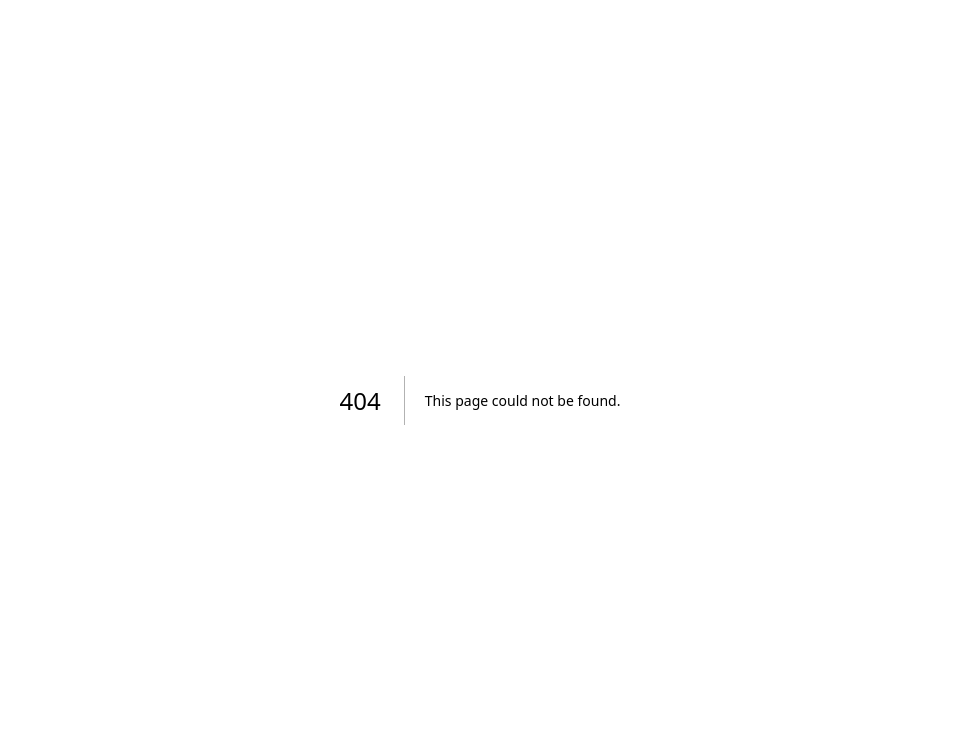
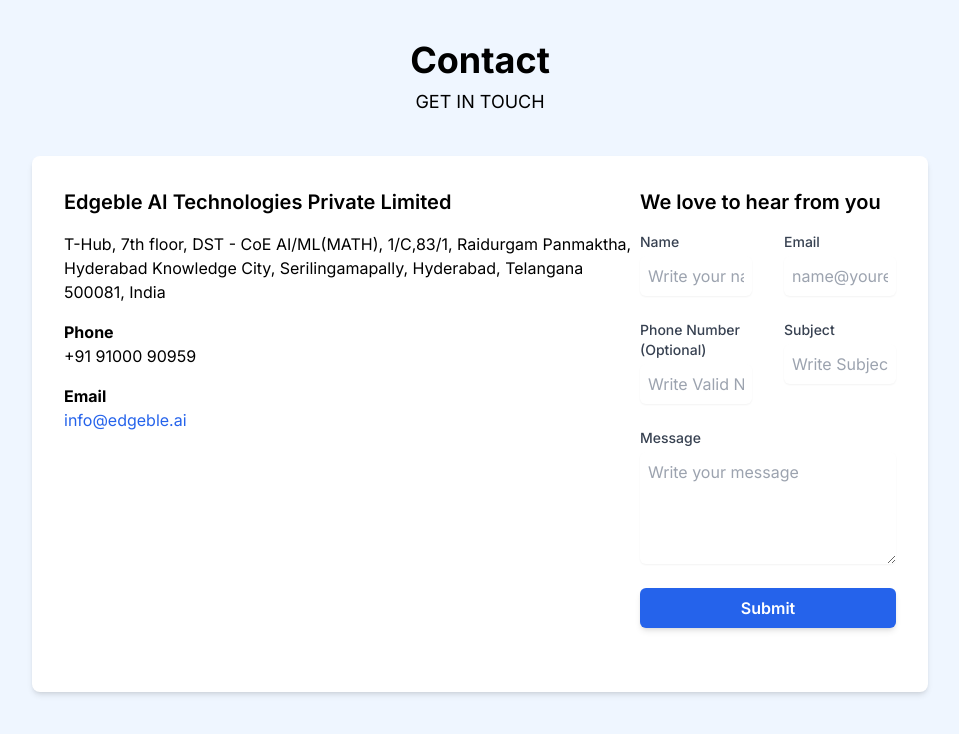
Before and after one commit to edgeble/edgeble, a Next.js app: page /contact in a window 1280 px wide. Before the commit this address had no page. Shown: the top 734 px of the page, without its empty margins (160-1119 px from the left). Built offline with nearby package versions, Linux system fonts and the light colour scheme.

Commit message:
Added Contact us page

```diff
--- /dev/null
+++ b/app/contact/page.tsx
@@ -0,0 +1,101 @@
+import React from 'react';
+
+const ContactUs = () => {
+    return (
+        <div className="bg-blue-50 min-h-screen flex flex-col items-center py-10">
+            <h1 className="text-4xl font-bold mb-2">Contact</h1>
+            <p className="text-lg mb-10">GET IN TOUCH</p>
+
+            <div className="bg-white shadow-md rounded-lg p-8 max-w-4xl w-full">
+                <div className="flex justify-between mb-8">
+                    <div>
+                        <h2 className="text-xl font-semibold mb-4">Edgeble AI Technologies Private Limited</h2>
+                        <p>T-Hub, 7th floor, DST - CoE AI/ML(MATH), 1/C,83/1, Raidurgam Panmaktha, Hyderabad Knowledge City, Serilingamapally, Hyderabad, Telangana 500081, India</p>
+                        <p className="mt-4"><strong>Phone</strong><br />+91 91000 90959</p>
+                        <p className="mt-4"><strong>Email</strong><br /><a href="mailto:info@edgeble.ai" className="text-blue-600">info@edgeble.ai</a></p>
+                    </div>
+                    <div>
+                        <h2 className="text-xl font-semibold mb-4">We love to hear from you</h2>
+                        <form className="grid grid-cols-1 gap-y-6 sm:grid-cols-2 sm:gap-x-8">
+                            <div className="sm:col-span-1">
+                                <label htmlFor="name" className="block text-sm font-medium text-gray-700">
+                                    Name
+                                </label>
+                                <input
+                                    type="text"
+                                    name="name"
+                                    id="name"
+                                    className="mt-1 p-2 block w-full border-gray-300 rounded-md shadow-sm"
+                                    placeholder="Write your name"
+                                />
+                            </div>
+
+                            <div className="sm:col-span-1">
+                                <label htmlFor="email" className="block text-sm font-medium text-gray-700">
+                                    Email
+                                </label>
+                                <input
+                                    type="email"
+                                    name="email"
+                                    id="email"
+                                    className="mt-1 p-2 block w-full border-gray-300 rounded-md shadow-sm"
+                                    placeholder="name@youremail.com"
+                                />
+                            </div>
+
+                            <div className="sm:col-span-1">
+                                <label htmlFor="phone" className="block text-sm font-medium text-gray-700">
+                                    Phone Number (Optional)
+                                </label>
+                                <input
+                                    type="tel"
+                                    name="phone"
+                                    id="phone"
+                                    className="mt-1 p-2 block w-full border-gray-300 rounded-md shadow-sm"
+                                    placeholder="Write Valid Number"
+                                />
+                            </div>
+
+                            <div className="sm:col-span-1">
+                                <label htmlFor="subject" className="block text-sm font-medium text-gray-700">
+                                    Subject
+                                </label>
+                                <input
+                                    type="text"
+                                    name="subject"
+                                    id="subject"
+                                    className="mt-1 p-2 block w-full border-gray-300 rounded-md shadow-sm"
+                                    placeholder="Write Subject"
+                                />
+                            </div>
+
+                            <div className="sm:col-span-2">
+                                <label htmlFor="message" className="block text-sm font-medium text-gray-700">
+                                    Message
+                                </label>
+                                <textarea
+                                    name="message"
+                                    id="message"
+                                    rows="4"
+                                    className="mt-1 p-2 block w-full border-gray-300 rounded-md shadow-sm"
+                                    placeholder="Write your message"
+                                ></textarea>
+                            </div>
+
+                            <div className="sm:col-span-2">
+                                <button
+                                    type="submit"
+                                    className="w-full py-2 px-4 bg-blue-600 text-white font-semibold rounded-md shadow-md hover:bg-blue-700"
+                                >
+                                    Submit
+                                </button>
+                            </div>
+                        </form>
+                    </div>
+                </div>
+            </div>
+        </div>
+    );
+};
+
+export default ContactUs;
```
